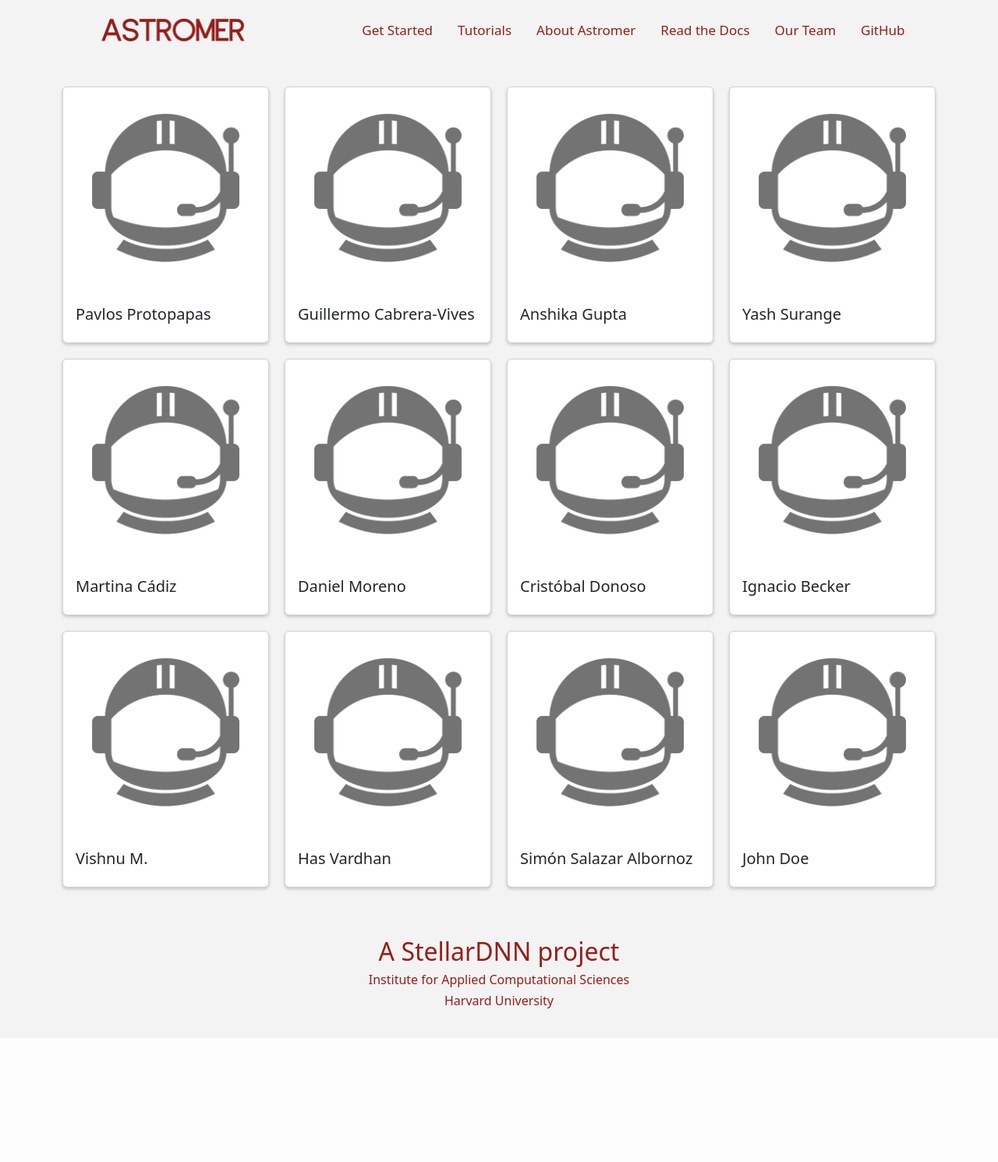
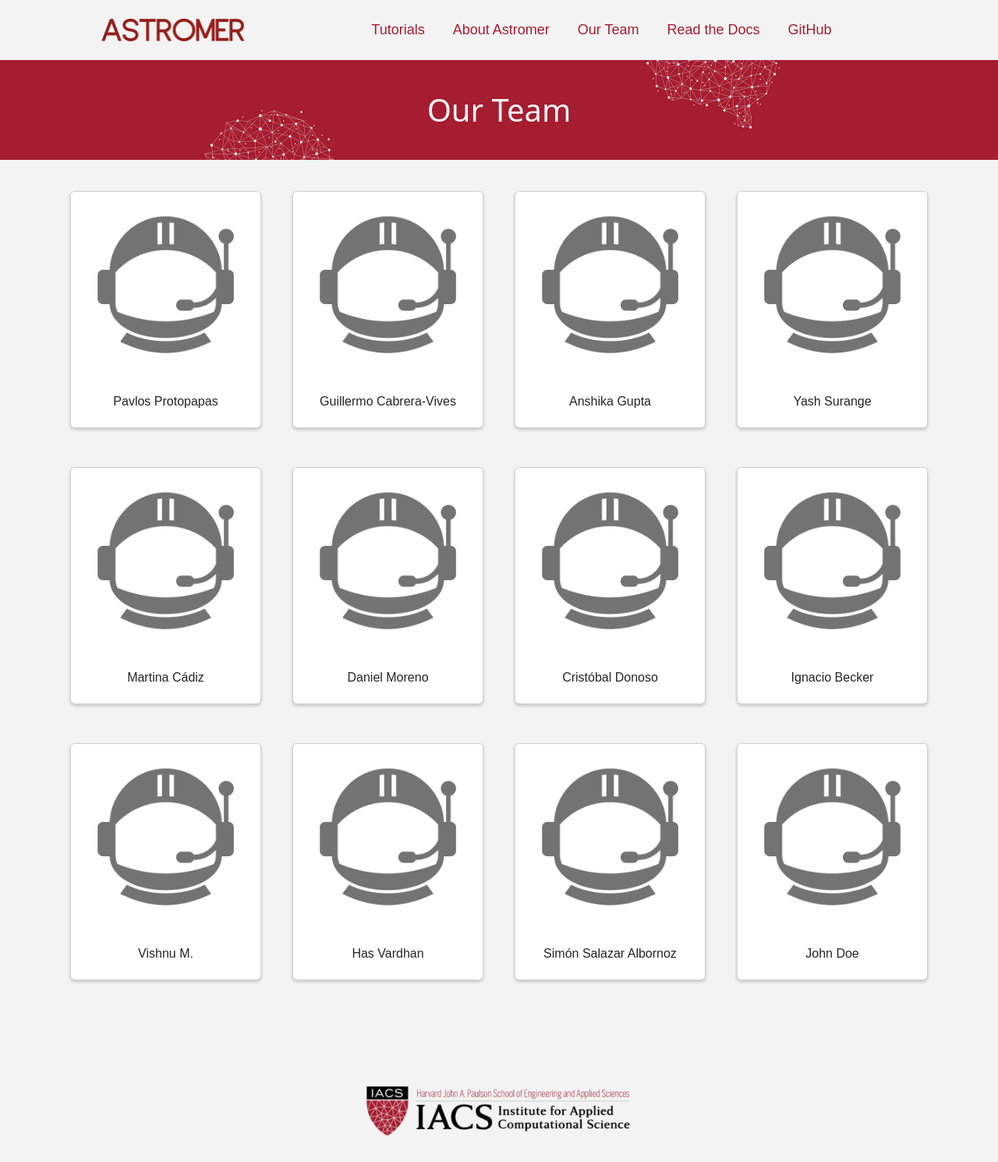
Before and after one commit to rociotatiana/astromer_page, a Flask app: page /team in a window 1280 px wide. Shown: the whole page at 78% size. Before the commit the page ends 1293 px from the top, so only its background shows below. Run offline with Flask 3, Linux system fonts and the light colour scheme.

Commit message:
rearrange url content

```diff
--- a/main.py
+++ b/main.py
@@ -1,4 +1,4 @@
-from flask import Flask, render_template, request, redirect
+from flask import Flask, render_template
 
 app = Flask(__name__)
 
--- a/static/css/style.css
+++ b/static/css/style.css
@@ -1,52 +1,104 @@
-@import url('https://fonts.googleapis.com/css2?family=Poppins:wght@500&display=swap');
-/* @import url('https://fonts.googleapis.com/css2?family=Anton&family=Poppins:wght@500&family=Reddit+Mono:wght@200..900&family=Roboto&display=swap'); */
-
-
 /* GLOBALS */
+:root {
+  --first-base-color: #f3f3f3;
+  --second-base-color: whitesmoke;
+  --pop-color: #a61c30;
+  --action-color: #ff0000;
+}
 * {
   box-sizing: border-box;
   margin: 0;
   padding: 0;
+  font-family: "Kumbh Sans",sans-serif;
+
 }
-.poppins-medium {
-  font-family: "Poppins", sans-serif;
-  font-weight: 500;
-  font-style: normal;
-  font-display: optional;
-}
+
 
 body {
   background-color: #f3f3f3;
 }
 
-header, footer {
+header,
+footer {
   background-color: #f3f3f3;
-  color: #951e1a;
+  color: var(--pop-color);
   text-align: center;
   padding: 5px 5px;
 
 
 }
-/*h1, h2, h3, h4, h5 {
-  font-family: "Roboto", sans-serif;
+
+.start-btn {
+  margin: 10px 10px 10px 10px;
+  font-size: 125%;
   font-weight: 600;
-  font-style: normal;
-} */
+  color: whitesmoke;
+  background-color: var(--pop-color);
+  outline-color: var(--pop-color);
+  box-shadow: 0px 2px 4px rgba(0, 0, 0, 0.3);
+
+
+}
+
+.footer-img {
+  max-width: 350px;
+}
+
+.top-bar {
+  background: url('/static/img/banner.png') center;
+  margin: 0px 0px 20px 0px;
+  padding: 15px;
+  text-align: center;
+
+}
+
+h1,
+h2,
+h3,
+h4,
+h5 {
+  font-family: system-ui, -apple-system, BlinkMacSystemFont, 'Segoe UI', Roboto, Oxygen, Ubuntu, Cantarell, 'Open Sans', 'Helvetica Neue', sans-serif;
+  text-align: center;
+  font-weight: 500;
+
+  font-size: 2rem;
+  margin: 35px 0px 25px 0px;
+  color: #264666;
+}
+
+h1 {
+  color: whitesmoke;
+  margin: 25px 0px 25px 0px;
+  font-size: 2.5rem;
+
+
+}
 .col {
   padding: 10px;
+  margin: 10px;
 }
+
+.grid-tutorial {
+  display: grid;
+  gap: 1em;
+  /* 3 rows across, equal widths */
+  grid-template-columns: repeat(2, 1fr);
+  /* all rows should take the height of the tallest content */
+  grid-auto-rows: 1fr;
+}
+
 
 p {
   color: #404c58;
   font-size: 20px;
   line-height: 2rem;
+  text-align: center;
 }
 
 button {
-  font-family: Arial, Helvetica, sans-serif;
   font-size: 16px;
   padding: 7px 13px;
-  background-color: #951e1a;
+  background-color: var(--pop-color);
   color: whitesmoke;
   border: none;
   border-radius: 6px;
@@ -54,31 +106,42 @@ button {
   transition: all 0.3s ease 0s;
 }
 
-a {
-  font-size: 18px;
-  color: #951e1a;
+.card-btn {
+  position: absolute;
+  bottom: 20px;
+  left: 37%;
 }
 
-code {
+a {
+  font-size: 19px;
+  font-weight: 600;
+  color: var(--pop-color);
+}
+
+.code {
   font-family: monospace;
   font-weight: bold;
   font-size: 17px;
-    color: #951e1a;
+  color: var(--pop-color);
   padding: 20px;
+  text-align: center;
+}
+.card-code {
+  align-content: stretch;
+  size: inherit;
 }
 
-  .code-doc {
-    font-family: Consolas,"courier new";
-    background-color: #f1f1f1;
-    border-inline-color: #5c6b7a;
-    padding: 2px;
-    font-size: 100%;
-    font-weight: 400;
-    text-decoration: none;
-  }
+ul,
+li {
+  /*list-style-type: none; */
+  margin-right: 10px;
+  margin-left: 10px;
+  font-family: "Kumbh Sans",sans-serif;
+  list-style-type: none;
+  text-align: center;
+  color: #404c58;
 
-  ul, li {
-    list-style-type: none;
+
 }
 
 .container-fluid {
@@ -92,7 +155,26 @@ code {
 
 
 .card {
-  box-shadow: 0px 2px 4px rgba(0,0,0,0.2);
+  box-shadow: 0px 2px 4px rgba(0, 0, 0, 0.2);
+  margin-bottom: 10px;
+}
+
+.card-tutorial {
+  display: grid;
+  grid-auto-rows: 1fr;
+}
+
+.card-team {
+  max-width: 300px;
+  min-width: 148px;
+}
+
+.card-title {
+  text-align: center;
+}
+
+.card-body {
+  display: inline;
 }
 
 /* HOVER CHANGES */
@@ -107,14 +189,26 @@ button:hover {
 
 }
 
+.start-btn:hover {
+  margin: 10px 10px 10px 10px;
+  font-size: 125%;
+  font-weight: 600;
+  color: #f3f3f3;
+  background-color: #ff0000;
+  outline-color: #ff0000;
+  /*background-image: linear-gradient(to top right, #a61c30,#ff0000); */
+
+
+}
 
 /* NAVBAR */
 
 nav {
-  font-size: 17px;
+  font-size: 18px;
 }
+
 .nav-link {
-  color: #951e1a;
+  color: var(--pop-color);
 }
 
 .nav-link:hover {
@@ -122,81 +216,103 @@ nav {
 }
 
 #nav-toggle-btn {
-  border-color: #951e1a;
+  border-color: var(--pop-color);
 
 }
+
 .navbar-brand {
   align-items: end;
   flex: 0 0 33.333%;
   max-width: 33.333%;
 }
 
-#navbarScroll {
+#navbarSupportedContent {
+  align-items: end;
   flex: 0 0 66.666%;
   max-width: 66.666%;
 }
 
+.about-astromer {
 
-.about-astromer {
-  width: 100%;
+  width: 60%;
   height: auto;
+  display: flex;
+  align-content: center;
+  justify-content: center;
 }
+
 /*
 HOME INITIAL BOX
 */
-.space2{
+
+.mx-auto{
+  display: flex;
+  max-width: 100%;
+  height: auto;
+}
+.space2 {
 
   /* Pass a comma separated list of backgrounds: */
-	background:url('/static/img/galaxy2.jpg') repeat bottom right;
+  background: url('/static/img/galaxy.jpg') repeat bottom right;
 
-	width:100%;
-	height:auto;
+  width: 500px;
+  height: 500px;
+  max-width: 100%;
+  max-height: auto;
   margin: 0 auto;
+  border-radius: 100%;
 
-	border-radius:30px;
 
   /* Animate the positions of both of the backgrounds */
-	transition:background-position 2s;
+  transition: background-position 2s;
 }
 
-.space2:hover{
+.space2:hover {
   /* The same goes for properties like background-position and repeat */
-	background-position:40% 10px, top right;
+  background-position: 40% 10px, top right;
 }
 
 /*
 BREAK POINTS
 */
 
-@media screen and (max-width:1230px){
+@media screen and (max-width:1230px) {
   .space {
     display: none;
   }
 }
 
-@media screen and (max-width:500px){
+@media screen and (max-width:500px) {
 
-  .space2 img, .front img {
-    width:100%;
+  .space2 {
+    border-radius: 0%;
+
+  }
+  .space2 img,
+  .front img {
+    width: 100%;
     height: auto;
-
   }
 }
 
-@media screen and (max-width:515px){
+@media screen and (max-width:515px) {
   .hidden-mobile {
     display: none;
   }
 }
 
-@media screen and (min-width:515px){
+@media screen and (min-width:515px) {
   .show-mobile {
     display: none;
   }
 }
-/*
-#19946E    verde
-#195D94    azul lindo
-#691512     shade of burdeo
-#470E0C     shade of burdeo
-*/
+
+@media screen and (max-width:515px) {
+  .grid {
+    display: block;
+  }
+}
+/*.accordion-item {
+  padding: auto;
+  margin: 0 0 0 0;
+} */
--- a/templates/layout.html
+++ b/templates/layout.html
@@ -17,16 +17,13 @@
   <header>
     <nav class="navbar navbar-expand-lg">
       <div class="container-fluid">
-        <a class="navbar-brand" href="#"><img src="/static/img/logo.png" alt="" width="200"></a>
-        <button id="nav-toggle-btn" class="navbar-toggler" type="button" data-bs-toggle="collapse" data-bs-target="#navbarScroll"
-          aria-controls="navbarScroll" aria-expanded="false" aria-label="Toggle navigation">
+        <a class="navbar-brand" href="{{ url_for('get_started') }}"><img src="/static/img/logo.png" alt="" width="200"></a>
+        <button class="navbar-toggler" type="button" data-bs-toggle="collapse" data-bs-target="#navbarSupportedContent"
+          aria-controls="navbarSupportedContent" aria-expanded="false" aria-label="Toggle navigation">
           <span class="navbar-toggler-icon"></span>
         </button>
-        <div class="collapse navbar-collapse " id="navbarScroll">
-          <ul class="nav">
-            <li class="nav-item">
-              <a class="nav-link" aria-current="page" href="{{ url_for('get_started') }}">Get Started</a>
-            </li>
+        <div class="collapse navbar-collapse " id="navbarSupportedContent" style="float: right;">
+          <ul class="navbar-nav me-auto mb-2 mb-lg-0">
             <li class="nav-item">
               <a class="nav-link" href="{{ url_for('tutorials') }}">Tutorials</a>
             </li>
@@ -34,10 +31,10 @@
               <a class="nav-link" href="{{ url_for('about') }}">About Astromer</a>
             </li>
             <li class="nav-item">
-              <a class="nav-link" href="https://astromer.readthedocs.io/en/main/">Read the Docs</a>
+              <a class="nav-link" href="{{ url_for('team') }}">Our Team</a>
             </li>
             <li class="nav-item">
-              <a class="nav-link" href="{{ url_for('team') }}">Our Team</a>
+              <a class="nav-link" href="https://astromer.readthedocs.io/en/main/">Read the Docs</a>
             </li>
             <li class="nav-item">
               <a class="nav-link" href="https://github.com/astromer-science">GitHub</a>
@@ -48,16 +45,15 @@
     </nav>
 
   </header>
-  <br>
+
   {% block content %} {% endblock %}
-  <br>
+  <br><br><br>
+
   <footer>
     <div class="container">
       <br>
-      <h2>A StellarDNN project</h2>
-      <h6>Institute for Applied Computational Sciences</h6>
-      <h6>Harvard University</h6>
-      <br>
+      <img class="footer-img" src="/static/img/iacs.png">
+<br><br>
     </div>
   </footer>
   <script src="https://cdn.jsdelivr.net/npm/@popperjs/core@2.11.8/dist/umd/popper.min.js"
--- a/templates/team.html
+++ b/templates/team.html
@@ -1,40 +1,45 @@
 {% extends 'layout.html' %}
 
 {% block content %}
+<div class="top-bar">
+  <div class="container">
+      <h1>Our Team</h1>
+  </div>
+</div>
 <div class="container">
   <div class="row">
-    <div class="col sm-3">
-      <div class="card">
+    <div class="col sm-3 d-flex align-items-stretch">
+      <div class="card card-team">
         <img src="/static/img/usernaut.png" class="card-img-top" alt="..." />
         <div class="card-body">
-          <h5 class="card-title">Pavlos Protopapas</h5>
+          <h6 class="card-title">Pavlos Protopapas</h6>
         </div>
       </div>
     </div>
 
-    <div class="col sm-3">
-      <div class="card">
+    <div class="col sm-3 d-flex align-items-stretch">
+      <div class="card card-team">
         <img src="/static/img/usernaut.png" class="card-img-top" alt="..." />
         <div class="card-body">
-          <h5 class="card-title">Guillermo Cabrera-Vives</h5>
+          <h6 class="card-title">Guillermo Cabrera-Vives</h6>
         </div>
       </div>
     </div>
 
-    <div class="col sm-3">
-      <div class="card">
+    <div class="col sm-3 d-flex align-items-stretch">
+      <div class="card card-team">
         <img src="/static/img/usernaut.png" class="card-img-top" alt="..." />
         <div class="card-body">
-          <h5 class="card-title">Anshika Gupta</h5>
+          <h6 class="card-title">Anshika Gupta</h6>
         </div>
       </div>
     </div>
 
-    <div class="col sm-3">
-      <div class="card">
+    <div class="col sm-3 d-flex align-items-stretch">
+      <div class="card card-team">
         <img src="/static/img/usernaut.png" class="card-img-top" alt="..." />
         <div class="card-body">
-          <h5 class="card-title">Yash Surange</h5>
+          <h6 class="card-title">Yash Surange</h6>
       </div>
     </div>
   </div>
@@ -43,38 +48,38 @@
 
   <div class="row">
 
-    <div class="col sm-3">
-      <div class="card">
+    <div class="col sm-3 d-flex align-items-stretch">
+      <div class="card card-team">
         <img src="/static/img/usernaut.png" class="card-img-top" alt="..." />
         <div class="card-body">
-          <h5 class="card-title">Martina Cádiz</h5>
+          <h6 class="card-title">Martina Cádiz</h6>
         </div>
       </div>
     </div>
 
-    <div class="col sm-3">
-      <div class="card">
+    <div class="col sm-3 d-flex align-items-stretch">
+      <div class="card card-team">
         <img src="/static/img/usernaut.png" class="card-img-top" alt="..." />
         <div class="card-body">
-          <h5 class="card-title">Daniel Moreno</h5>
+          <h6 class="card-title">Daniel Moreno</h6>
         </div>
       </div>
     </div>
 
-    <div class="col sm-3">
-      <div class="card">
+    <div class="col sm-3 d-flex align-items-stretch">
+      <div class="card card-team">
         <img src="/static/img/usernaut.png" class="card-img-top" alt="..." />
         <div class="card-body">
-          <h5 class="card-title">Cristóbal Donoso</h5>
+          <h6 class="card-title">Cristóbal Donoso</h6>
         </div>
       </div>
     </div>
 
-    <div class="col sm-3">
-      <div class="card">
+    <div class="col sm-3 d-flex align-items-stretch">
+      <div class="card card-team">
         <img src="/static/img/usernaut.png" class="card-img-top" alt="..." />
         <div class="card-body">
-          <h5 class="card-title">Ignacio Becker</h5>
+          <h6 class="card-title">Ignacio Becker</h6>
         </div>
       </div>
     </div>
@@ -83,38 +88,38 @@
 
   <div class="row">
 
-    <div class="col sm-3">
-      <div class="card">
+    <div class="col sm-3 d-flex align-items-stretch">
+      <div class="card card-team">
         <img src="/static/img/usernaut.png" class="card-img-top" alt="..." />
         <div class="card-body">
-          <h5 class="card-title">Vishnu M.</h5>
+          <h6 class="card-title">Vishnu M.</h6>
         </div>
       </div>
     </div>
 
-    <div class="col sm-3">
-      <div class="card">
+    <div class="col sm-3 d-flex align-items-stretch">
+      <div class="card card-team">
         <img src="/static/img/usernaut.png" class="card-img-top" alt="..." />
         <div class="card-body">
-          <h5 class="card-title">Has Vardhan</h5>
+          <h6 class="card-title">Has Vardhan</h6>
         </div>
       </div>
     </div>
 
-    <div class="col sm-3">
-      <div class="card">
+    <div class="col sm-3 d-flex align-items-stretch">
+      <div class="card card-team">
         <img src="/static/img/usernaut.png" class="card-img-top" alt="..." />
         <div class="card-body">
-          <h5 class="card-title">Simón Salazar Albornoz</h5>
+          <h6 class="card-title">Simón Salazar Albornoz</h6>
         </div>
       </div>
     </div>
 
-    <div class="col sm-3">
-      <div class="card">
+    <div class="col sm-3 d-flex align-items-stretch">
+      <div class="card card-team">
         <img src="/static/img/usernaut.png" class="card-img-top" alt="..." />
         <div class="card-body">
-          <h5 class="card-title">John Doe</h5>
+          <h6 class="card-title">John Doe</h6>
         </div>
       </div>
     </div>
```
Also changed, not shown: templates/about.html (+13 -11 lines), templates/contact.html (+5 -15 lines), templates/get_started.html (+12 -13 lines), templates/tutorials.html (+29 -59 lines), README.md (added), static/img/banner.png (added), static/img/galaxy.jpg (renamed from static/img/galaxy2.jpg), static/img/iacs.png (added). Lines whose indentation alone changed are shown as unchanged.
